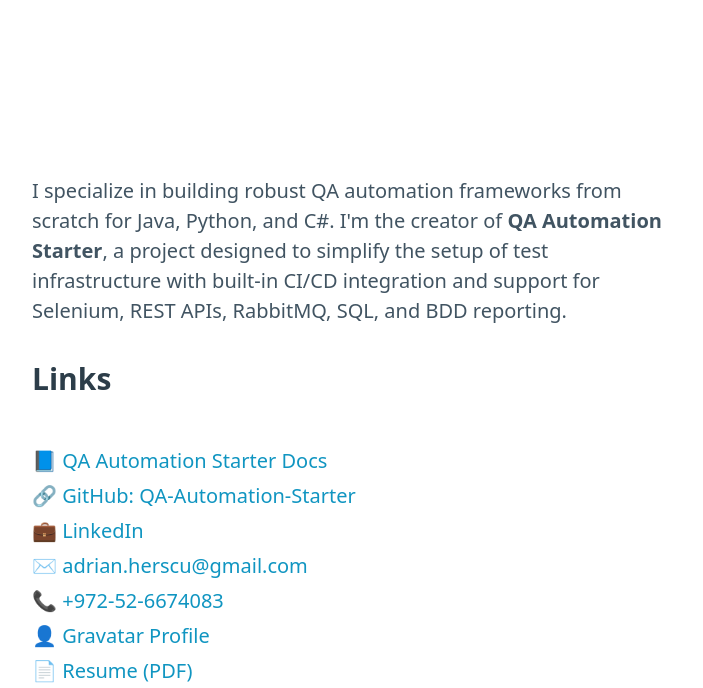
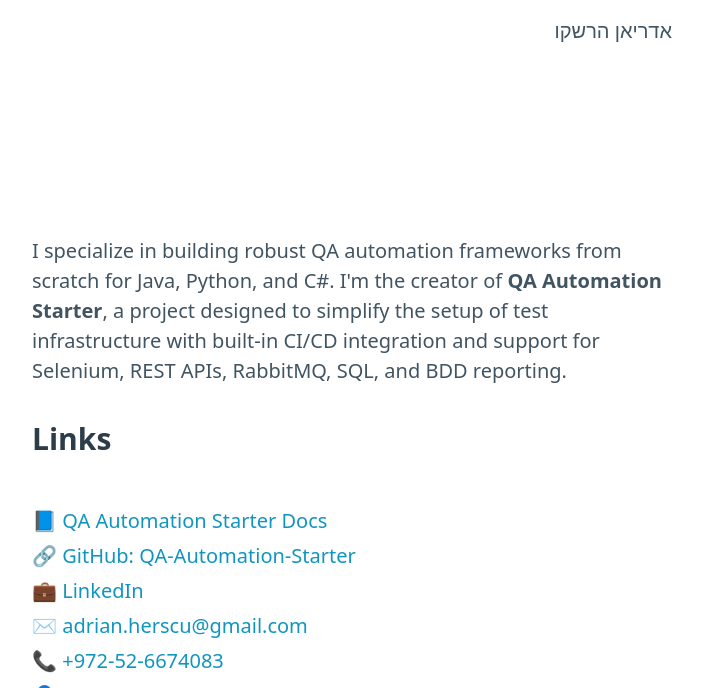
Before and after one commit to QA-Automation-Starter/web, a plain HTML site: page index.html in a window 1280 px wide. Shown: the part 412-1100 px from the top of the page, without its empty margins (288-991 px from the left). Drawn offline with nearby package versions, Linux system fonts and the light colour scheme.

Commit message:
added אדריאן הרשקו

```diff
--- a/index.html
+++ b/index.html
@@ -4,7 +4,7 @@
   <meta charset="UTF-8" />
   <meta name="viewport" content="width=device-width, initial-scale=1.0" />
   <title>Adrian Herscu – QA Automation Architect</title>
-  <meta name="description" content="Adrian Herscu – QA Automation Specialist. Creator of QA Automation Starter. Based in Israel. Expert in Java, Python, Selenium, CI/CD, and test automation frameworks." />
+  <meta name="description" content="Adrian Herscu (אדריאן הרשקו) – QA Automation Specialist in Java, Python, and CI/CD. Resume and contact info." />
   <link rel="stylesheet" href="https://cdn.jsdelivr.net/npm/@picocss/pico@1/css/pico.min.css" />
   <style>
     body {
@@ -27,6 +27,7 @@
     "@context": "https://schema.org",
     "@type": "Person",
     "name": "Adrian Herscu",
+    "alternateName": "אדריאן הרשקו",
     "jobTitle": "QA Automation Architect",
     "url": "https://aherscu.dev",
     "sameAs": [
@@ -45,9 +46,12 @@
 </head>
 <body>
   <header>
-    <img src="https://0.gravatar.com/avatar/ae9b43e5d2ef9f1c25729d612b592f48937d4a8de7b238091d59e10833f1f301?s=256" alt="Adrian Herscu" class="avatar" />
+    <img src="https://0.gravatar.com/avatar/ae9b43e5d2ef9f1c25729d612b592f48937d4a8de7b238091d59e10833f1f301?s=256" alt="Adrian Herscu (אדריאן הרשקו)" class="avatar" />
     <h1>Adrian Herscu</h1>
     <p><strong>QA Automation Architect</strong> | Java, Python, Selenium, CI/CD | Israel</p>
+    <p dir="rtl" lang="he" style="text-align: right;">
+      אדריאן הרשקו
+    </p>
   </header>
 
   <main>
```
